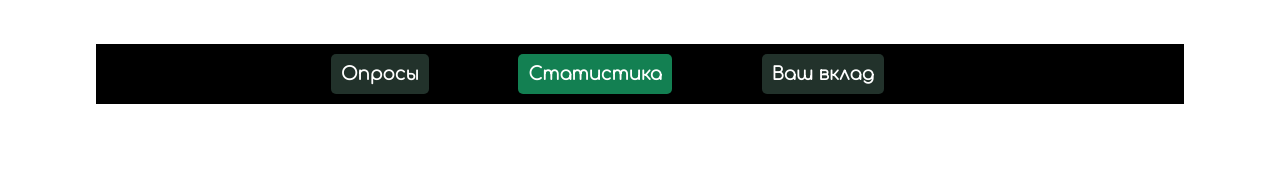
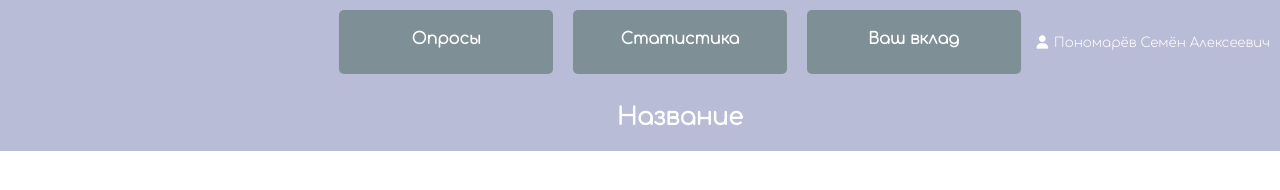
Before and after one commit to horkworse/CourseEvaluation, a website: page views/header.html in a window 1280 px wide. Drawn offline with Linux system fonts and the light colour scheme.

Commit message:
Fix static elements
Хэдер и футер :love_letter:

```diff
--- a/views/header.html
+++ b/views/header.html
@@ -2,25 +2,28 @@
 <html>
 <head>
 <link rel="stylesheet" href="media/styles/header.css">
-<link rel="stylesheet" href="media/styles/style_for_all_pages.css">
-<link rel="preconnect" href="https://fonts.gstatic.com">
+<link rel="stylesheet" href="media/styles/common.css">
 <link rel="preconnect" href="https://fonts.gstatic.com">
 <link href="https://fonts.googleapis.com/css2?family=Comfortaa:wght@300&display=swap" rel="stylesheet">
+<link rel="stylesheet" href="media/styles/fonts/font-awesome-4.7.0/css/font-awesome.min.css">
 </head>
-<header>
+<header class="header">
 	<ul class="menu-top">
-		<li class="surveys">
-			<a href="#">Опросы</a>
+		<li class="menu-top_item">
+			<a class="menu-top_link" href="#">Опросы</a>
 		</li>
-		<li class="statistics">
-			<a href="#">Статистика</a>
+		<li class="menu-top_item">
+			<a class="menu-top_link" href="#">Статистика</a>
 		</li>
-		<li class="contribution">
-			<a href="#">Ваш вклад</a>
+		<li class="menu-top_item">
+			<a class="menu-top_link" href="#">Ваш вклад</a>
 		</li>
+		<li class="user"><i class="fa fa-user" aria-hidden="true"></i>Пономарёв Семён Алексеевич</li></ul>
+	</ul>
+
+	<ul class="title">
+		<p><h2 class="title_link">Название</h2></p>
 	</ul>
 </header>
-<body>
-
-</body>
+<body></body>
 </html>
--- /dev/null
+++ b/views/media/styles/common.css
@@ -0,0 +1,14 @@
+* {
+	margin: 0;
+	padding: 0;
+	box-sizing: border-box;
+	font-family: 'Comfortaa', cursive;
+	text-decoration: none;
+	list-style-type: none;
+
+}
+
+html, body {
+	width: 100%;
+	height: 100%;
+}
--- a/views/media/styles/footer.css
+++ b/views/media/styles/footer.css
@@ -34,6 +34,11 @@
 	max-width: 22,5%;
 }
 
+i {
+	color: #e6e6e6;
+	padding: 0 6px 0 0;
+}
+
 .title {
 	margin:0 0 25px 0;
 	padding:0;
@@ -60,6 +65,10 @@
 	color: #53743F;
 }
 
+.nospace {
+	color: #666666;
+}
+
 .str {
 	height: 100%;
 	width: 100%;
--- a/views/media/styles/header.css
+++ b/views/media/styles/header.css
@@ -1,7 +1,65 @@
-header {
-	background-color: black;
-	margin: 44px auto;
-	max-width: 85%;
+.header {
+	background-color: #B9BCD6;
+	margin: 0px auto;
+	max-width: 100%;
+}
+
+.menu-top {
+	list-style-type: none;
+	padding: 0 0 0 80px;
+	display: -webkit-flex;
+	display: -ms-flex;
+	display: flex;
+	-ms-align-items: center;
+	align-items: center;
+	justify-content: center;
+}
+
+.menu-top_link {
+	display: block;
+	text-decoration: none;
+	color: white;
+	font-size: 16px;
+	text-align: center;
+	padding: 20px 0;
+	font-weight: 600;
+}
+
+.menu-top_item {
+	background-color: rgba(68, 101, 87, 0.5);
+	width: 213.75px;
+	height: 64px;
+	border-radius: 5px;
+	margin: 10px;
+	display: inline-block;
+}
+
+.menu-top_item:hover {
+	background-color:rgba(38, 138, 255, 0.5);
+}
+
+.menu-top_item:active {
+	background-color:rgba(38, 138, 255, 0.5);
+}
+
+.user {
+	position: absolute;
+	right: 10px;
+	font-size: 10pt;
+}
+
+.user {
+	color: #fff;
+}
+
+i {
+	color: white;
+	padding: 0 6px 0 0;
+}
+
+.title {
+	list-style-type: none;
+	padding: 0 0 0 80px;
 	display: -webkit-flex;
 	display: -ms-flex;
 	display: flex;
@@ -10,49 +68,9 @@ header {
 	justify-content: space-around;
 }
 
-header .menu-top {
-	list-style-type: none;
+.title_link {
+	padding: 20px 0;
+	display: flex;
+	justify-content: space-around;
+	color: white;
 }
-
-header .menu-top li {
-	display: inline-block;
-	margin-right: 75px;
-}
-
-header .menu-top li a {
-	display: block;
-	text-decoration: none;
-	color: white;
-	font-size: 18px;
-	font-weight: 600;
-}
-
-
-header .statistics {
-	background-color: rgba(38, 255, 164, 0.5);;
-	padding: 10px;
-	border-radius: 5px;
-	margin: 10px;
-}
-
-header .surveys {
-	background-color:rgba(68, 101, 87, 0.5);
-	padding: 10px;
-	border-radius: 5px;
-	margin: 10px;
-}
-
-header .surveys:hover {
-	background-color:rgba(38, 255, 164, 0.5);
-}
-
-header .contribution {
-	background-color:rgba(68, 101, 87, 0.5);
-	padding: 10px;
-	border-radius: 5px;
-	margin: 10px;
-}
-
-header .contribution:hover {
-	background-color:rgba(38, 255, 164, 0.5);
-}
```
Also changed, not shown: views/footer.html (+7 -11 lines).
